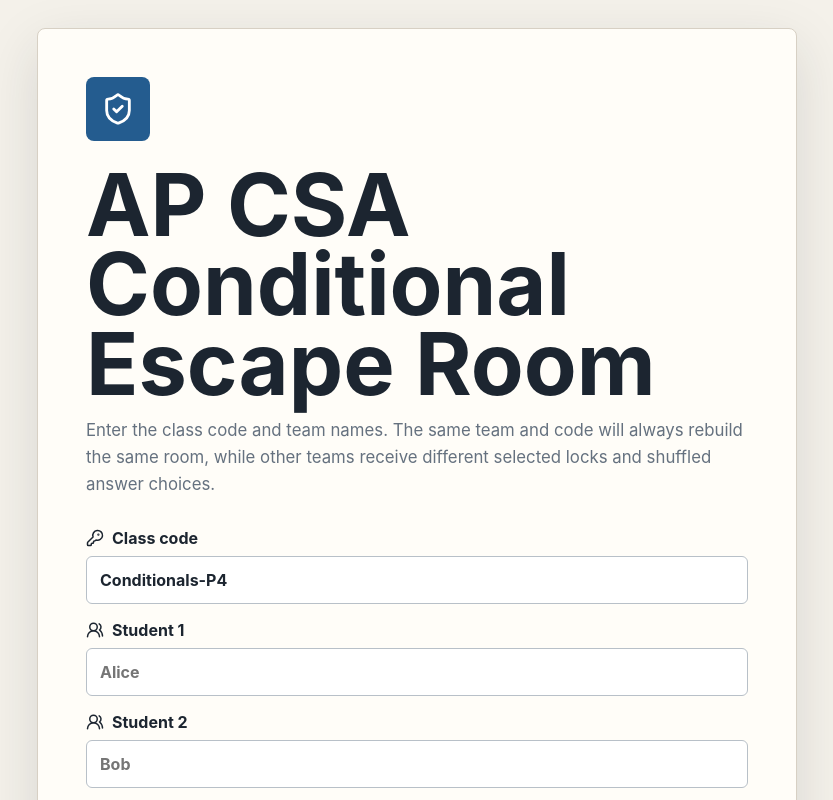
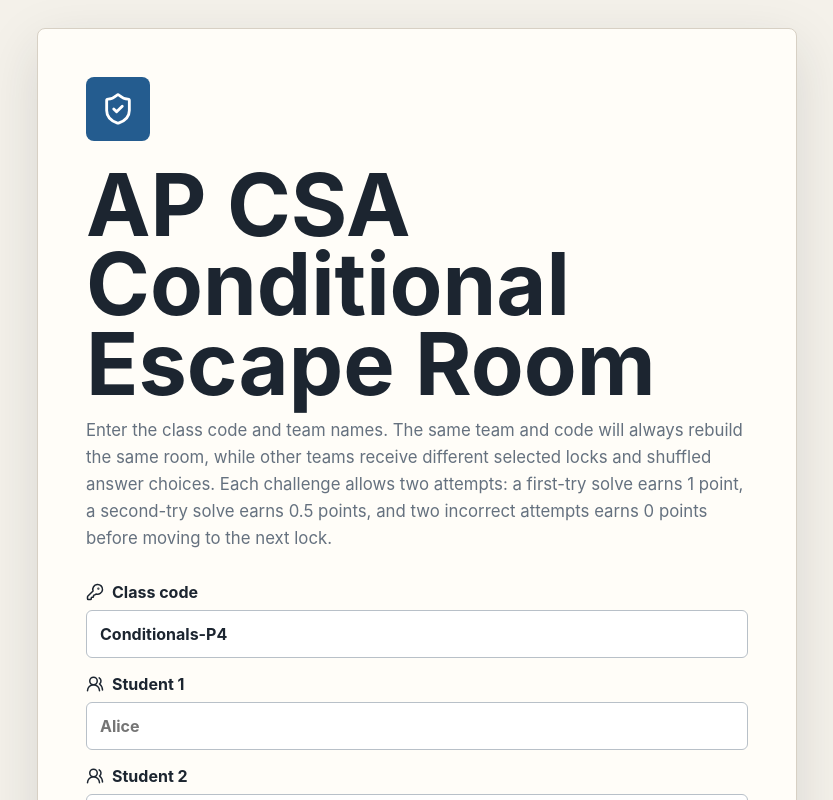
Before and after one commit to bhatnagarEV/Conditionals-Escape-Room, a React (Vite) app: page / in a window 1280 px wide. Shown: the top 800 px of the page, without its empty margins (223-1056 px from the left). Built offline with nearby package versions, Linux system fonts and the light colour scheme.

Commit message:
Add scoring instructions

```diff
--- a/src/App.tsx
+++ b/src/App.tsx
@@ -366,7 +366,9 @@ function App() {
         <h1 className="setup-title">AP CSA Conditional Escape Room</h1>
         <p className="intro">
           Enter the class code and team names. The same team and code will always rebuild the same room,
-          while other teams receive different selected locks and shuffled answer choices.
+          while other teams receive different selected locks and shuffled answer choices. Each challenge allows
+          two attempts: a first-try solve earns 1 point, a second-try solve earns 0.5 points, and two incorrect
+          attempts earns 0 points before moving to the next lock.
         </p>
 
         <div className="form-grid">
```
